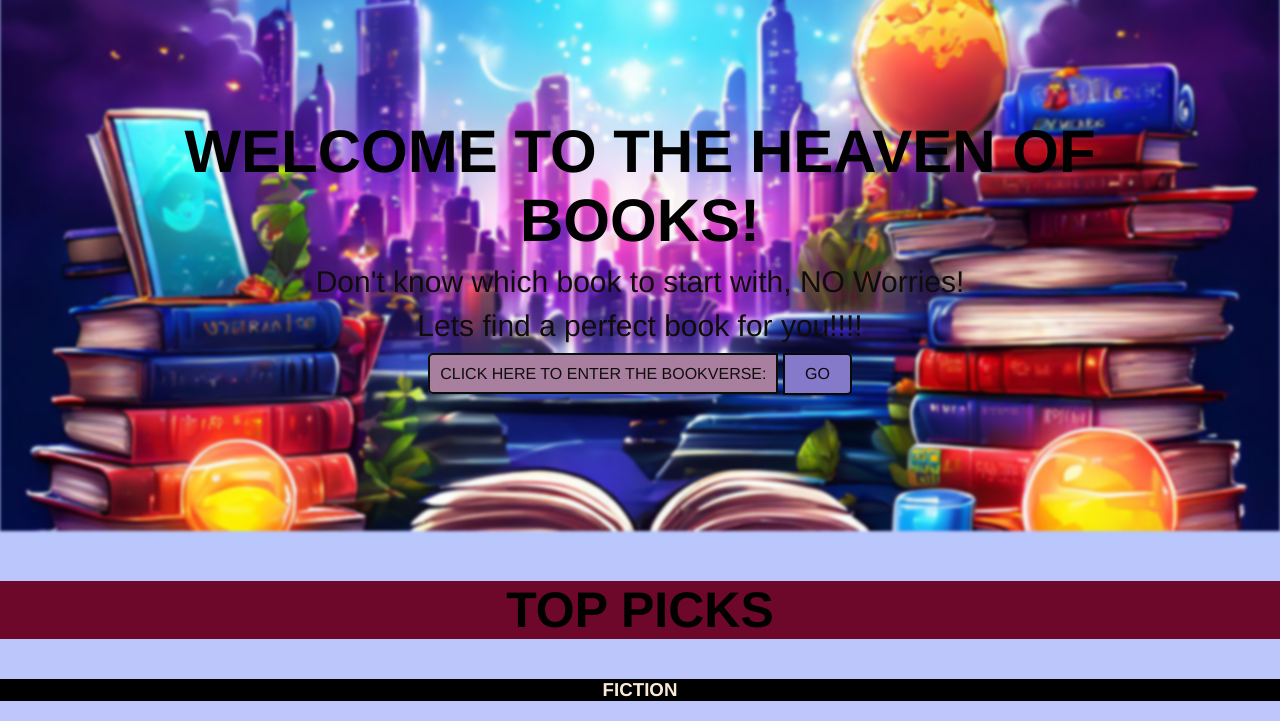
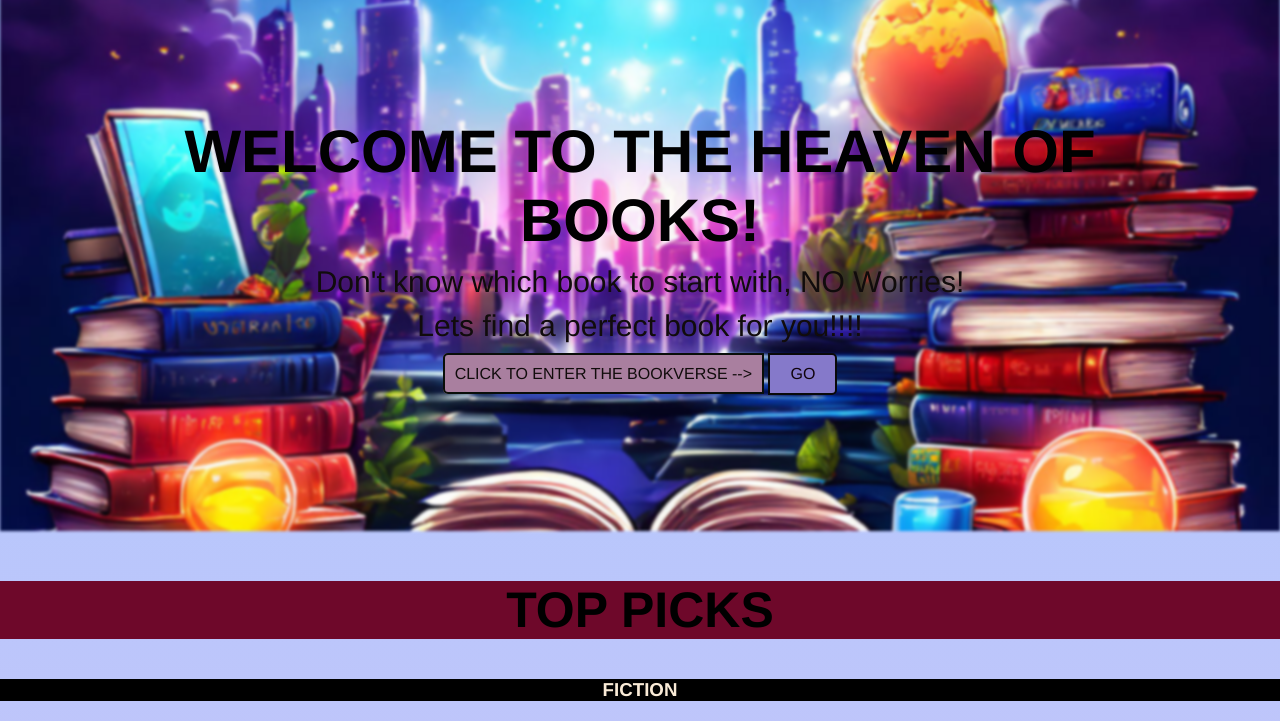
Before and after one commit to Abhinavaggarwal7/sdg-webdev, a plain HTML site: page index.html in a window 1280 px wide. Shown: the part 79-800 px from the top of the page. Drawn offline with Linux system fonts and the light colour scheme.

Commit message:
modified

```diff
--- a/index.html
+++ b/index.html
@@ -38,7 +38,7 @@
          <P>Don't know which book to start with, NO Worries!</P>
          <P>Lets find a perfect book for you!!!!</P>
         <form action="#" class="searchbox">
-             <div class="find">CLICK HERE TO ENTER THE BOOKVERSE:</div>
+             <div class="find">CLICK TO ENTER THE BOOKVERSE --></div>
              <button type="submit" class="buttontext"><a href="hp.html">GO</a></button>
         </form>
     </div>
```
